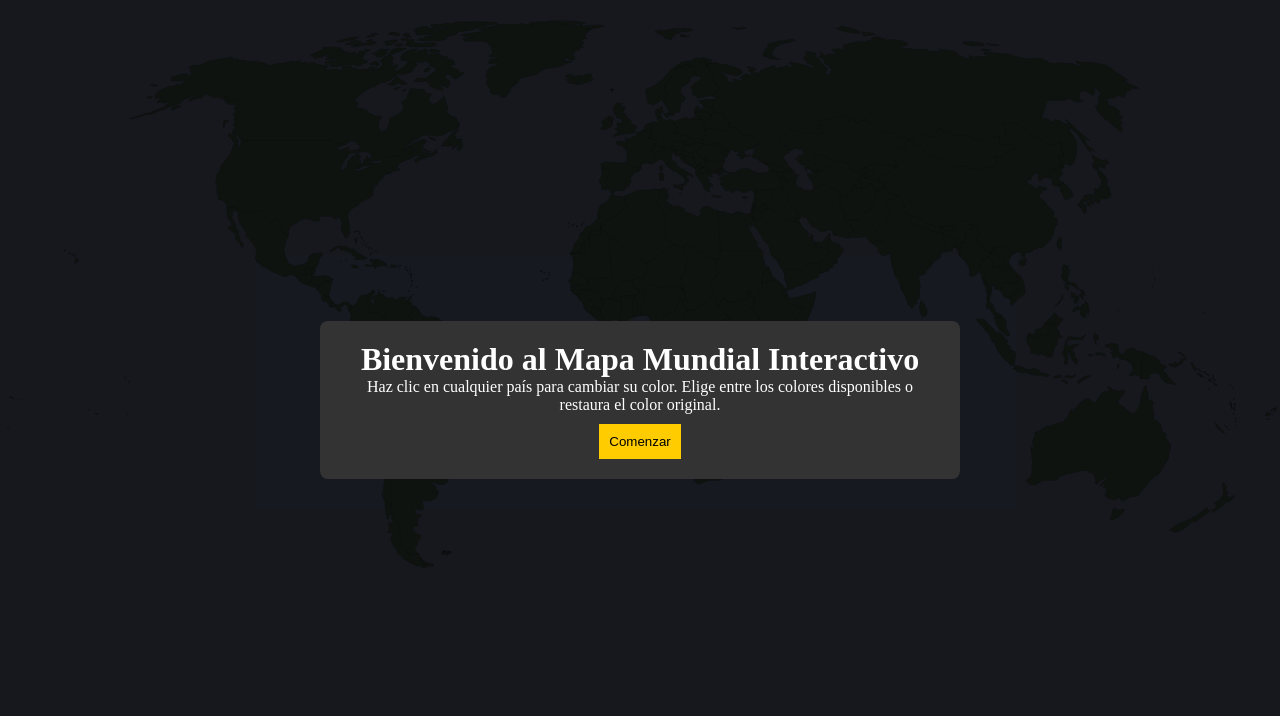
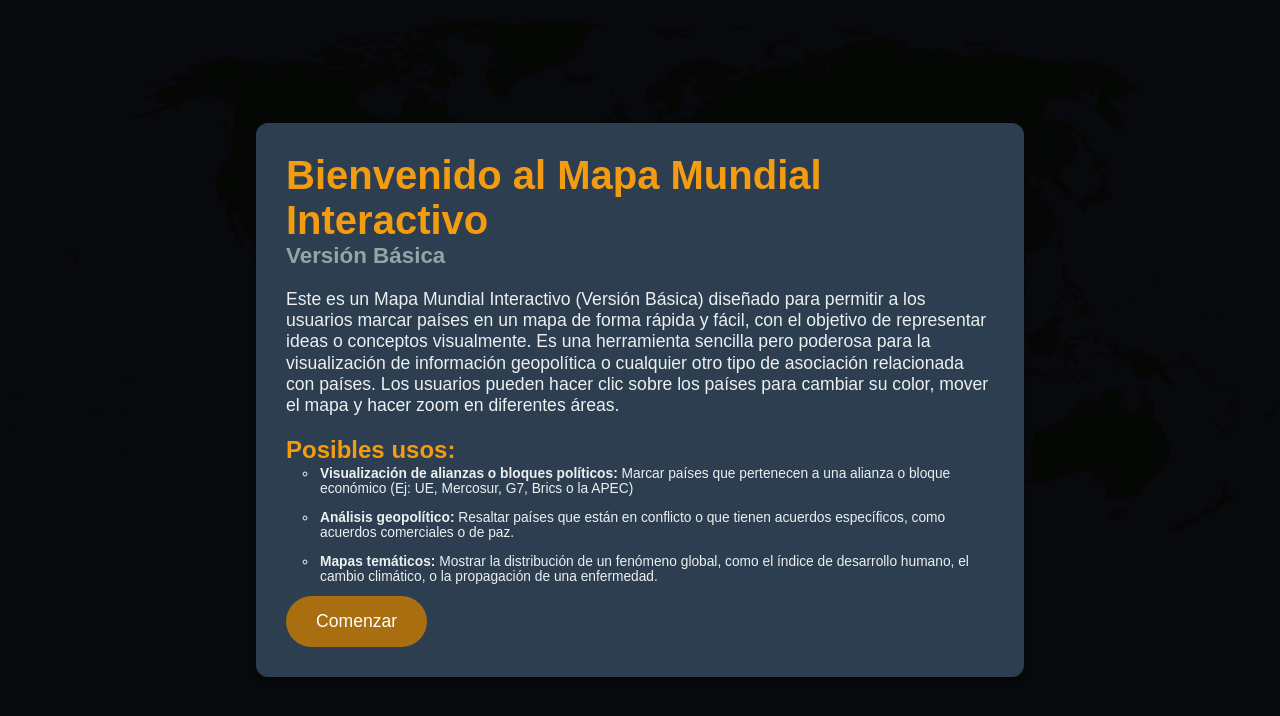
Before and after one commit to FacuAmelotti/MapaMundialInteractivo, a plain HTML site: page index.html in a window 1280 px wide. Drawn offline with Linux system fonts and the light colour scheme.

Commit message:
New commit 17/2.2

```diff
--- a/index.html
+++ b/index.html
@@ -11,7 +11,16 @@
     <div class="panel" id="intro-panel">
         <div class="panel-content">
             <h1>Bienvenido al Mapa Mundial Interactivo</h1>
-            <p>Haz clic en cualquier país para cambiar su color. Elige entre los colores disponibles o restaura el color original.</p>
+            <h3>Versión Básica</h3>
+            <p>Este es un Mapa Mundial Interactivo (Versión Básica) diseñado para permitir a los usuarios marcar países en un mapa de forma rápida y fácil, con el objetivo de representar ideas o conceptos visualmente. Es una herramienta sencilla pero poderosa para la visualización de información geopolítica o cualquier otro tipo de asociación relacionada con países. Los usuarios pueden hacer clic sobre los países para cambiar su color, mover el mapa y hacer zoom en diferentes áreas.</p>
+
+            <h2> Posibles usos:</h2>
+            <ul>
+                <li><strong>Visualización de alianzas o bloques políticos:</strong> Marcar países que pertenecen a una alianza o bloque económico (Ej: UE, Mercosur, G7, Brics o la APEC)</li>
+                <li><strong>Análisis geopolítico:</strong> Resaltar países que están en conflicto o que tienen acuerdos específicos, como acuerdos comerciales o de paz.</li>
+                <li><strong>Mapas temáticos:</strong> Mostrar la distribución de un fenómeno global, como el índice de desarrollo humano, el cambio climático, o la propagación de una enfermedad.</li>
+            </ul>
+
             <button onclick="closeIntroPanel()">Comenzar</button>
         </div>
     </div>
@@ -45,7 +54,7 @@
     </div>
 
     <div class="map-container">
-        <svg xmlns="http://www.w3.org/2000/svg" id="map-svg" baseprofile="tiny" fill="#ececec" stroke="black" stroke-linecap="round" stroke-linejoin="round" stroke-width=".2" version="1.2" viewBox="0 0 2000 857">        <path d="M1383 261.6l1.5 1.8-2.9 0.8-2.4 1.1-5.9 0.8-5.3 1.3-2.4 2.8 1.9 2.7 1.4 3.2-2 2.7 0.8 2.5-0.9 2.3-5.2-0.2 3.1 4.2-3.1 1.7-1.4 3.8 1.1 3.9-1.8 1.8-2.1-0.6-4 0.9-0.2 1.7-4.1 0-2.3 3.7 0.8 5.4-6.6 2.7-3.9-0.6-0.9 1.4-3.4-0.8-5.3 1-9.6-3.3 3.9-5.8-1.1-4.1-4.3-1.1-1.2-4.1-2.7-5.1 1.6-3.5-2.5-1 0.5-4.7 0.6-8 5.9 2.5 3.9-0.9 0.4-2.9 4-0.9 2.6-2-0.2-5.1 4.2-1.3 0.3-2.2 2.9 1.7 1.6 0.2 3 0 4.3 1.4 1.8 0.7 3.4-2 2.1 1.2 0.9-2.9 3.2 0.1 0.6-0.9-0.2-2.6 1.7-2.2 3.3 1.4-0.1 2 1.7 0.3 0.9 5.4 2.7 2.1 1.5-1.4 2.2-0.6 2.5-2.9 3.8 0.5 5.4 0z" id="AF" name="Afghanistan">
+        <svg xmlns="http://www.w3.org/2000/svg" id="map-svg" baseprofile="tiny" fill="#ececec" stroke="black" stroke-linecap="round" stroke-linejoin="round" stroke-width=".7" version="1.2" viewBox="0 0 2000 857">        <path d="M1383 261.6l1.5 1.8-2.9 0.8-2.4 1.1-5.9 0.8-5.3 1.3-2.4 2.8 1.9 2.7 1.4 3.2-2 2.7 0.8 2.5-0.9 2.3-5.2-0.2 3.1 4.2-3.1 1.7-1.4 3.8 1.1 3.9-1.8 1.8-2.1-0.6-4 0.9-0.2 1.7-4.1 0-2.3 3.7 0.8 5.4-6.6 2.7-3.9-0.6-0.9 1.4-3.4-0.8-5.3 1-9.6-3.3 3.9-5.8-1.1-4.1-4.3-1.1-1.2-4.1-2.7-5.1 1.6-3.5-2.5-1 0.5-4.7 0.6-8 5.9 2.5 3.9-0.9 0.4-2.9 4-0.9 2.6-2-0.2-5.1 4.2-1.3 0.3-2.2 2.9 1.7 1.6 0.2 3 0 4.3 1.4 1.8 0.7 3.4-2 2.1 1.2 0.9-2.9 3.2 0.1 0.6-0.9-0.2-2.6 1.7-2.2 3.3 1.4-0.1 2 1.7 0.3 0.9 5.4 2.7 2.1 1.5-1.4 2.2-0.6 2.5-2.9 3.8 0.5 5.4 0z" id="AF" name="Afghanistan">
             </path>
             <path class="Angola" d="M 1121.2 572 1121.8 574 1121.1 577.1 1122 580.1 1121.1 582.5 1121.5 584.7 1109.8 584.6 1109 605.1 1112.6 610.3 1116.2 614.3 1105.8 616.9 1092.3 616 1088.5 613 1065.8 613.2 1065 613.7 1061.7 610.8 1058.1 610.6 1054.7 611.7 1052 612.9 1051.5 608.9 1052.4 603.2 1054.4 597.3 1054.7 594.6 1056.6 588.8 1058 586.2 1061.3 582 1063.2 579.1 1063.8 574.4 1063.5 570.7 1061.9 568.4 1060.4 564.5 1059.1 560.7 1059.4 559.3 1061.1 556.8 1059.5 550.6 1058.3 546.3 1055.5 542.2 1056.1 541 1058.4 540.1 1060.1 540.2 1062.1 539.5 1078.8 539.6 1080.1 544.3 1081.7 548.2 1083 550.3 1085.1 553.6 1088.9 553.1 1090.7 552.2 1093.8 553.1 1094.7 551.5 1096.2 547.8 1099.7 547.5 1100 546.4 1102.9 546.4 1102.4 548.7 1109.2 548.6 1109.3 552.7 1110.4 555.1 1109.5 559 1109.9 563 1111.7 565.4 1111.3 573 1112.7 572.4 1115.1 572.6 1118.6 571.6 1121.2 572 Z">
             </path>
--- a/src/css/index.css
+++ b/src/css/index.css
@@ -7,14 +7,14 @@
 html, body {
     height: 100%;
     overflow: hidden; /* Elimina el scroll */
-    background-color: #99add8;
+    background-color: #8da9e6;
 }
 
 .map-container {
     margin-top: 20px;
     width: 100vw;
     height: 100vh;
-    background-color: #99add8;
+    background-color: #8da9e6;
 }
 
 /* Estilos para los países */
@@ -22,7 +22,7 @@ html, body {
 path {
     cursor: pointer;
     /* REMOVER la declaración !important */
-    fill: #6c8a71;
+    fill: #65856b;
     stroke: #000000;
     stroke-width: 0.3;
     transition: fill 0.3s ease;
@@ -40,30 +40,82 @@ path:hover {
     left: 0;
     width: 100%;
     height: 100%;
-    background-color: rgba(0, 0, 0, 0.86);
+    background-color: rgba(0, 0, 0, 0.95);
     color: white;
     display: none;
     justify-content: center;
     align-items: center;
     z-index: 100;
 }
-
+/* Panel de contenido */
 .panel-content {
-    background: #333;
-    padding: 20px;
-    border-radius: 8px;
-    width: 50%;
-    text-align: center;
+    background: #2c3e50; /* Fondo oscuro elegante */
+    color: #ecf0f1; /* Texto claro */
+    padding: 30px;
+    border-radius: 12px;
+    width: 60%;
+    margin: auto; /* Centrado automático */
+    box-shadow: 0 4px 8px rgba(0, 0, 0, 0.3); /* Sombra sutil */
+    font-family: 'Arial', sans-serif;
+    text-align: left; /* Alineación de texto más natural */
 }
 
-.panel button {
-    background-color: #ffcc00;
-    padding: 10px;
-    border: none;
-    cursor: pointer;
-    margin-top: 10px;
+/* Título principal */
+.panel-content h1 {
+    font-size: 2.5em;
+    color: #f39c12; /* Color dorado cálido */
 }
 
+/* Título secundario */
+.panel-content h2 {
+    color: #f39c12; /* Color dorado cálido */
+}
+
+/* Subtítulo */
+.panel-content h3 {
+    font-size: 1.4em;
+    color: #95a5a6; /* Color gris suave */
+    margin-bottom: 20px;
+}
+
+/* Párrafos */
+.panel-content p {
+    font-size: 1.1em;
+    line-height: 1.2;
+    margin-bottom: 20px;
+}
+
+/* Lista con puntos más claros */
+.panel-content ul {
+    list-style:circle;
+    margin-left: 32px;
+    padding: 0;
+}
+
+.panel-content ul li {
+    font-size: 0.86em;
+    margin-bottom: 10px;
+    padding: 2px;
+}
+
+/* Botón de inicio */
+.panel button {
+    background-color: #a86e10; /* Color dorado */
+    padding: 15px 30px;
+    border: none;
+    border-radius: 30px;
+    cursor: pointer;
+    font-size: 1.1em;
+    color: white;
+    transition: background-color 0.3s ease, transform 0.2s ease;
+}
+
+.panel button:hover {
+    background-color: #e67e22; /* Cambio de color al pasar el cursor */
+    transform: scale(1.05); /* Levele aumento de tamaño al hacer hover */
+}
+
+/* Panel de colores (si se requiere) */
 .color-panel {
     display: flex;
     justify-content: space-around;
@@ -71,22 +123,40 @@ path:hover {
 }
 
 .color-panel div {
-    width: 30px;
-    height: 30px;
+    width: 40px;
+    height: 40px;
     border-radius: 50%;
     cursor: pointer;
+    transition: transform 0.3s ease;
+    box-shadow: 0 4px 8px rgba(0, 0, 0, 0.3); /* Sombra sutil */
+    border: #000000, solid, 1px;
 }
 
+.color-panel div:hover {
+    transform: scale(1.2); /* Aumentar el tamaño al pasar el mouse */
+}
+
+/* Botón para cerrar el panel */
 .close-btn {
     position: absolute;
-    top: 10px;
-    right: 10px;
-    background: #f44336;
+    top: 15px;
+    right: 15px;
+    background: #e74c3c; /* Rojo vibrante */
     border: none;
-    padding: 10px;
+    padding: 15px;
+    border-radius: 50%;
     cursor: pointer;
+    font-size: 1.5em;
+    color: white;
+    transition: background 0.3s ease, transform 0.2s ease;
 }
 
+.close-btn:hover {
+    background: #c0392b; /* Rojo más oscuro */
+    transform: scale(1.1); /* Aumentar el tamaño al pasar el mouse */
+}
+
+/* Contenedor del mapa */
 .map-container {
     position: relative;
 }
```
